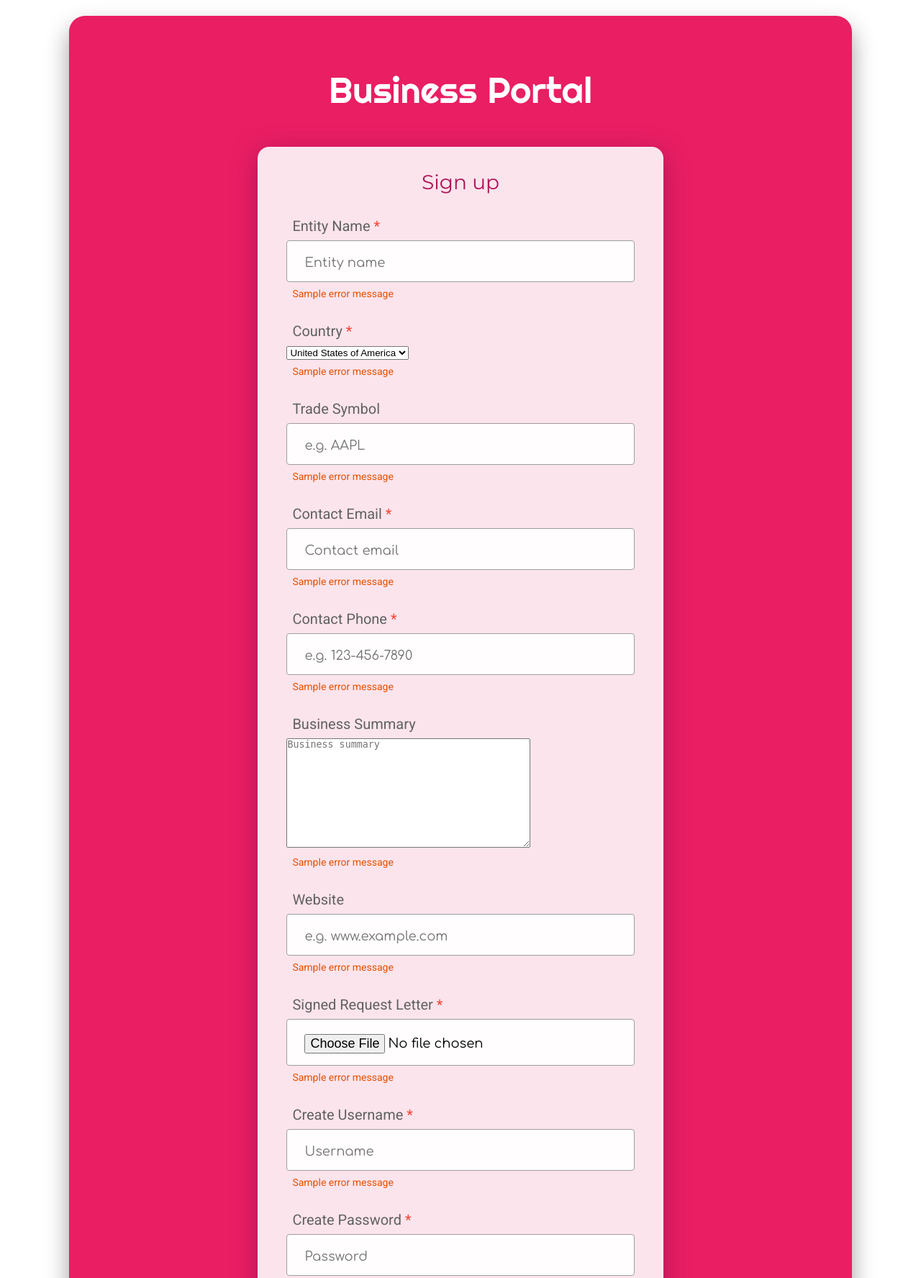
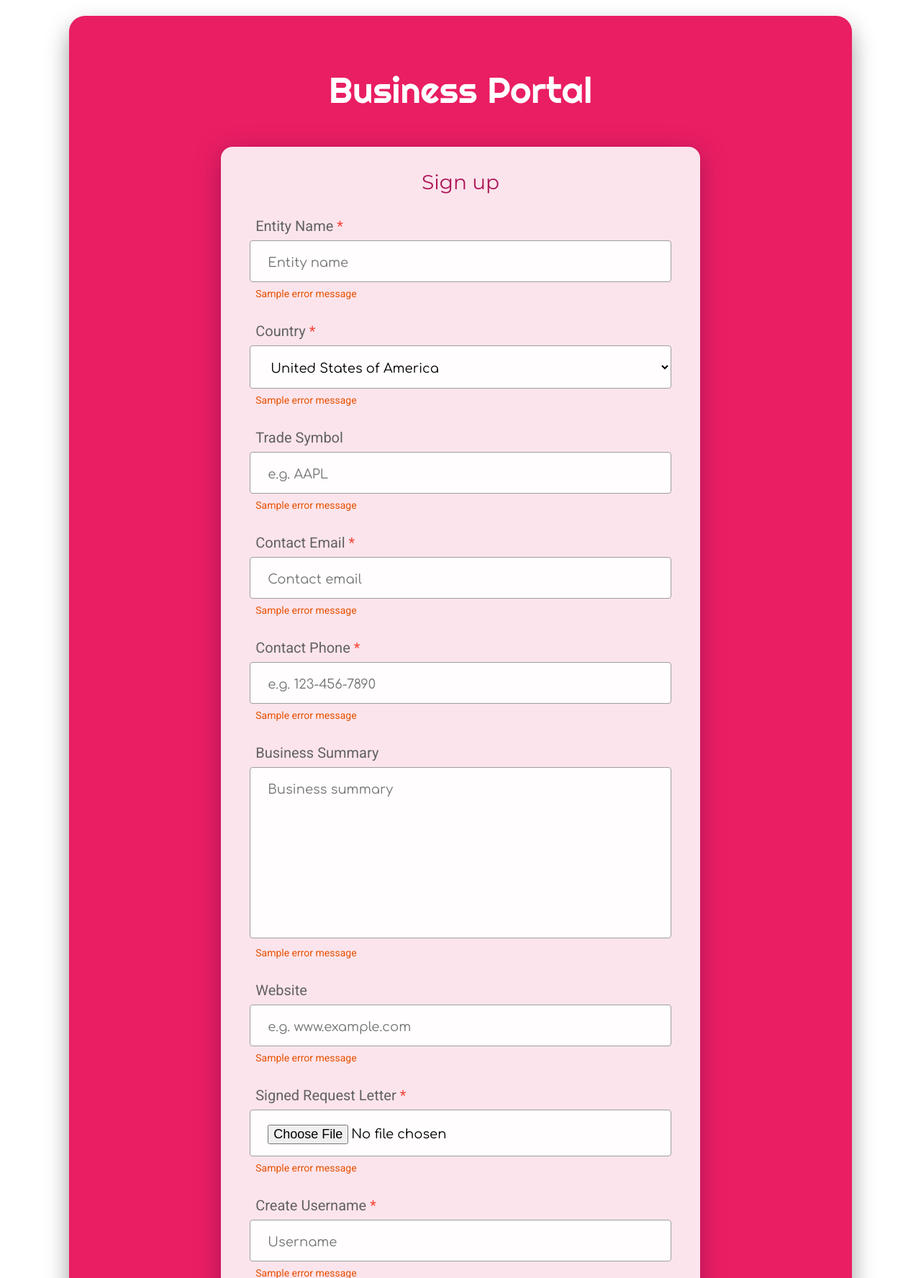
Before and after one commit to Kairn/se-eon-venture, a Django app: page /register/ in a window 1280 px wide. Shown: the part 170-1946 px from the top of the page at 72% size. Run offline with Django 3.2, Linux system fonts and the light colour scheme; style sheets or scripts are compiled from the project's sources; parts of the project's set-up code (start-up, migrations or seed data) failed here and were passed over.

Commit message:
refine register form

```diff
--- a/seev/apps/core/forms.py
+++ b/seev/apps/core/forms.py
@@ -140,6 +140,7 @@ class RegisterForm(forms.Form):
         widget=forms.Textarea(
             attrs={
                 'placeholder': 'Business summary',
+                'maxlength': 500,
             }
         )
     )
--- a/seev/apps/core/static/core/scss/main.scss
+++ b/seev/apps/core/static/core/scss/main.scss
@@ -364,7 +364,9 @@ $card-width: 300px;
   display: flex;
   justify-content: center;
   align-items: center;
-  input {
+  input,
+  select,
+  textarea {
     caret-color: #e91e63;
     background-color: lighten($color: #e91e63, $amount: 48%);
     &:focus {
@@ -401,16 +403,16 @@ $card-width: 300px;
   border-radius: 16px;
   color: black;
   background-color: #fce4ec;
-  width: 55%;
+  width: 65%;
   margin-top: 2rem;
   margin-bottom: 3rem;
   margin-left: auto;
   margin-right: auto;
   box-shadow: 0 8px 32px 0 #ad1457;
   @include tablet {
-    width: 70%;
+    width: 80%;
   }
   @include mobile {
-    width: 85%;
+    width: 90%;
   }
 }
--- a/seev/resources/scss/global.scss
+++ b/seev/resources/scss/global.scss
@@ -88,7 +88,9 @@ form {
 
 .form-ti-wrapper {
   margin-bottom: 2rem;
-  input {
+  input,
+  select,
+  textarea {
     width: 100%;
     padding: 1.25rem 1.5rem 1rem 1.5rem;
     font-size: 18px;
@@ -99,6 +101,9 @@ form {
       font-size: 16px;
       padding: 1.2rem 1.5rem 1rem 1.5rem;
     }
+  }
+  textarea {
+    resize: none;
   }
 }
 
```
